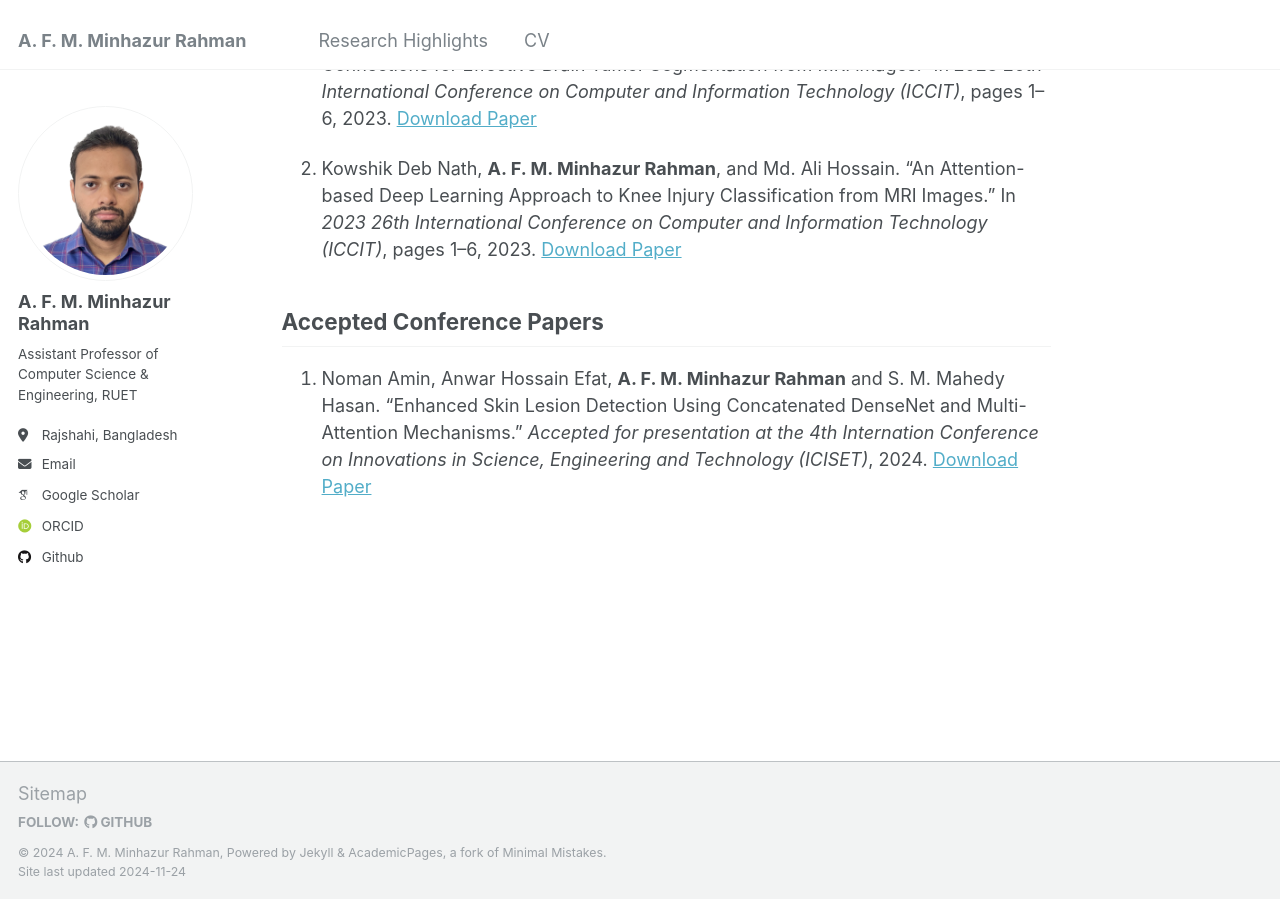
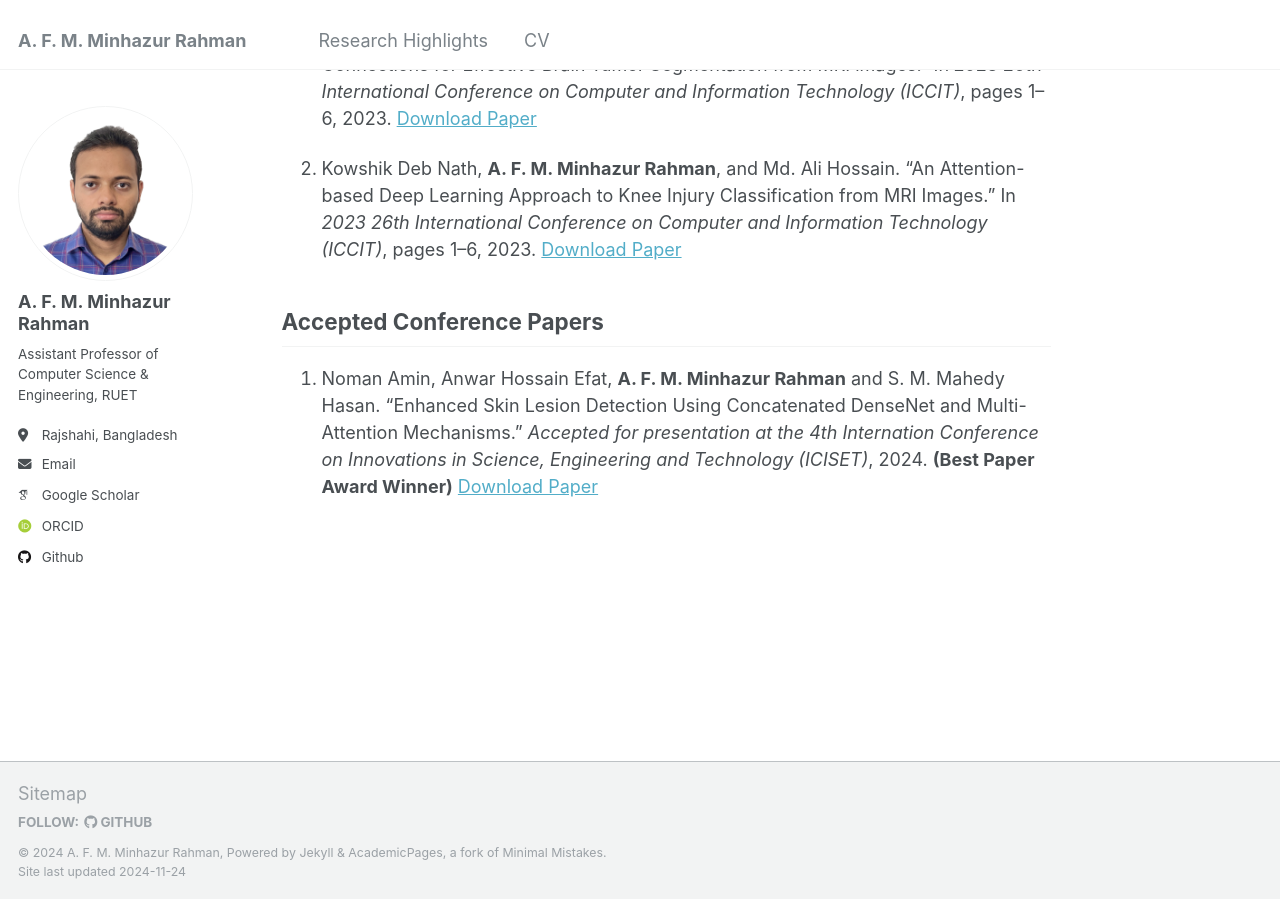
Before and after one commit to mrsaurov/mrsaurov.github.io, a Jekyll site: the page built from _pages/about.md, in a window 1280 px wide and 900 px high, scrolled down 2053 px. Built offline with Jekyll 4.4.1, drawn with Linux system fonts in a browser that asks for light colours; some web fonts are replaced.

```diff
--- a/_pages/about.md
+++ b/_pages/about.md
@@ -52,7 +52,6 @@
 1. **A. F. M. Minhazur Rahman** and Md. Ali Hossain. “Deep Learning Approach to Brain Tumor Segmentation from MRI Images.” *Accepted and presented at the International Conference on Big Data, IoT, and Machine Learning: BIM 2023. Currently under editing for publication in a Taylor & Francis book*.
 [Download Paper](/files/bim_2023_crs.pdf){:target="_blank"}
 
-
 Published Conference Papers
 ---
 1. **A. F. M. Minhazur Rahman** and Md. Ali Hossain. “Attention-refined U-Net with Skip Connections for Effective Brain Tumor Segmentation from MRI images.” In *2023 26th International Conference on Computer and Information Technology (ICCIT)*, pages 1–6, 2023.
@@ -63,5 +62,5 @@
 
 Accepted Conference Papers
 ---
-1. Noman Amin, Anwar Hossain Efat, **A. F. M. Minhazur Rahman** and S. M. Mahedy Hasan. "Enhanced Skin Lesion Detection Using Concatenated DenseNet and Multi-Attention Mechanisms." *Accepted for presentation at the 4th Internation Conference on Innovations in Science, Engineering and Technology (ICISET)*, 2024.
+1. Noman Amin, Anwar Hossain Efat, **A. F. M. Minhazur Rahman** and S. M. Mahedy Hasan. "Enhanced Skin Lesion Detection Using Concatenated DenseNet and Multi-Attention Mechanisms." *Accepted for presentation at the 4th Internation Conference on Innovations in Science, Engineering and Technology (ICISET)*, 2024. **(Best Paper Award Winner)**
 [Download Paper](/files/skin_paper.pdf){:target="_blank"}
```
Also changed, not shown: 3 other files.
